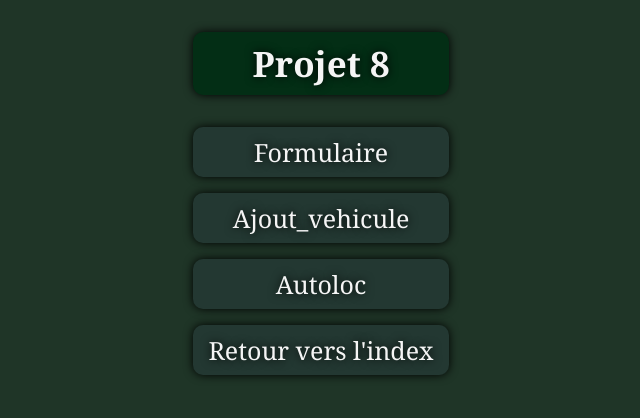
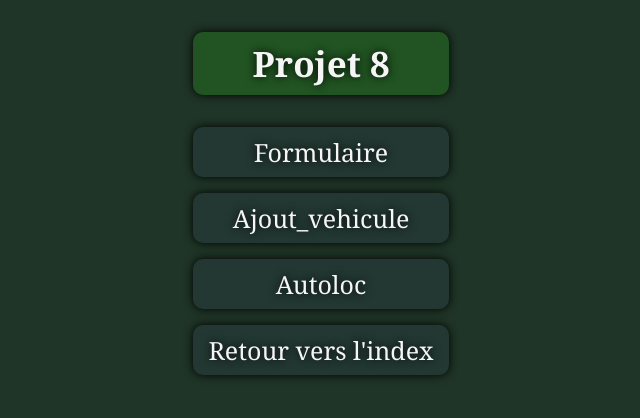
Before and after one commit to mr-anas-coder/projets, a plain HTML site: page projet8.html in a window 1280 px wide. Shown: the whole page, without its empty margins (319-959 px from the left). Drawn offline with Linux system fonts and the light colour scheme.

Commit message:
Add files via upload

```diff
--- a/page_accueil.css
+++ b/page_accueil.css
@@ -18,7 +18,7 @@ h1 {
     width: 20%;
     font-size: 35px;
     margin-top: 2rem;
-    background: #032e15;
+    background: #215422;
     box-shadow: 0 0 10px black;
     text-shadow: 0 0 10px black;
     padding: 0.5rem;
--- a/projet8.css
+++ b/projet8.css
@@ -18,7 +18,7 @@ h1 {
     width: 20%;
     font-size: 35px;
     margin-top: 2rem;
-    background: #032e15;
+    background: #215422;
     box-shadow: 0 0 10px black;
     text-shadow: 0 0 10px black;
     padding: 0.5rem;
```
